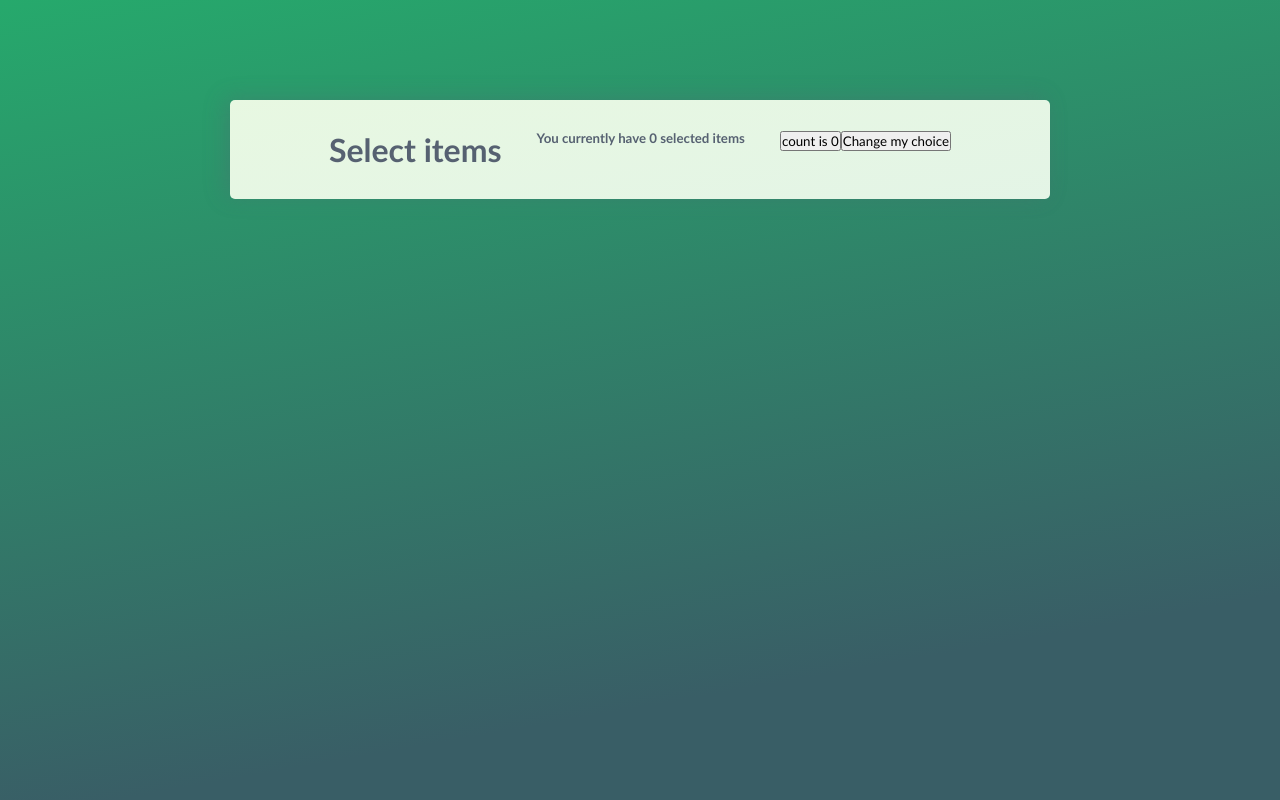
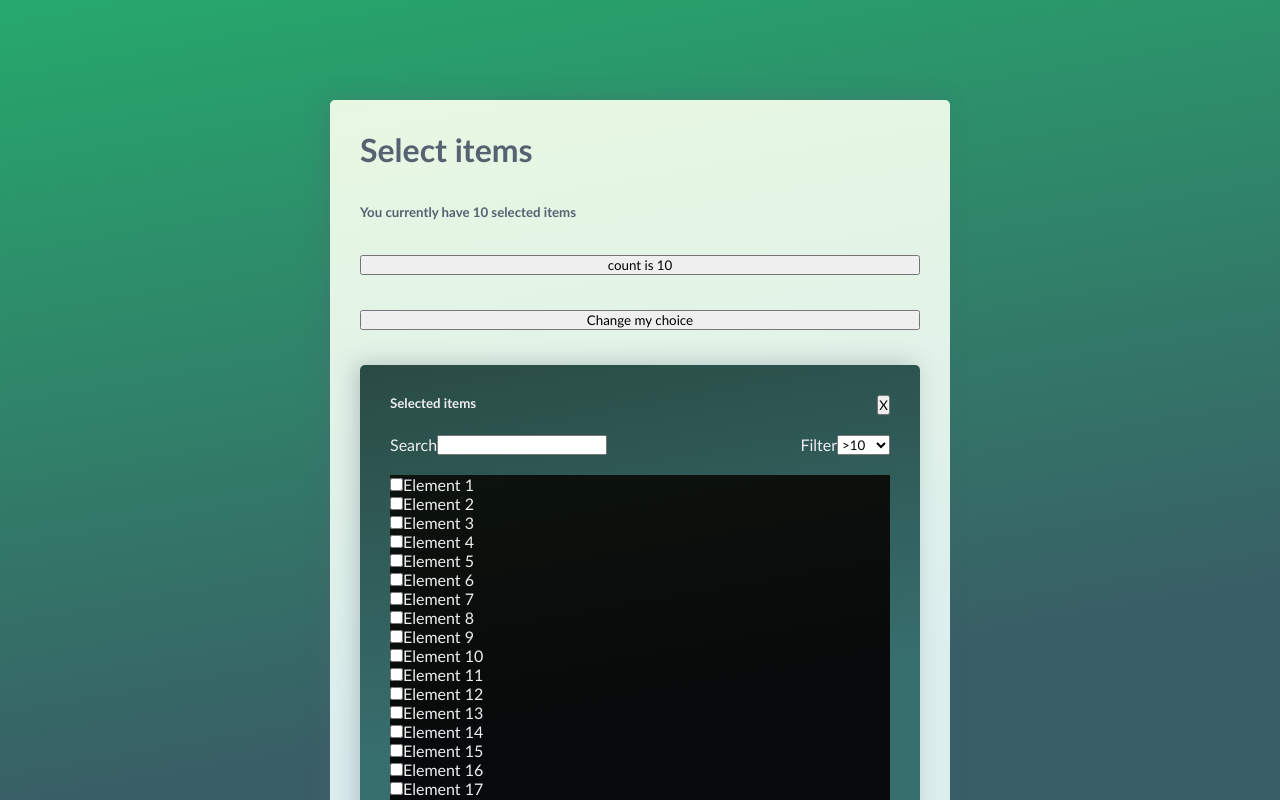
Before and after one commit to Ognjen-Radisic/element-widget, a React (Vite) app: page / in a window 1280 px wide. Both pictures are taken after a click on the button "Change my choice". Shown: the top 800 px of the page. Built offline with nearby package versions, Linux system fonts and the light colour scheme.

Commit message:
Application skeleton

```diff
--- a/src/App.scss
+++ b/src/App.scss
@@ -1,14 +1,61 @@
-.widget-container {
+.app-container {
+	display: flex;
+	justify-content: center;
+	flex-direction: column;
 	margin-top: 100px;
 	margin-left: auto;
 	margin-right: auto;
-	max-width: 820px;
+	max-width: 620px;
+	min-width: 420px;
 	padding: 30px;
 	color: #566171;
-	display: flex;
-	justify-content: center;
 	gap: 35px;
 	border-radius: 5px;
 	background: linear-gradient(170deg, #eafadf, #dceeee 80%) no-repeat 50% fixed;
 	box-shadow: -5px -2px 21px rgba(87, 100, 116, 0.3);
 }
+
+.widget-container {
+	display: flex;
+	justify-content: center;
+	flex-direction: column;
+	padding: 30px;
+	color: #eeeff1;
+	border-radius: 5px;
+	background: linear-gradient(170deg, #1b2416, #376e6e 80%) no-repeat 50% fixed;
+	box-shadow: -5px -2px 21px rgba(87, 100, 116, 0.3);
+}
+
+.widget-header {
+	display: flex;
+	justify-content: space-between;
+	margin-bottom: 20px;
+}
+
+.widget-options {
+	display: flex;
+	justify-content: space-between;
+	margin-bottom: 20px;
+}
+
+.widget-options-search {
+	display: flex;
+}
+.widget-options-filter {
+	display: flex;
+}
+
+.widget-body {
+	overflow-y: scroll;
+	height: 400px;
+	margin-bottom: 20px;
+	background: linear-gradient(170deg, #1b2416, #060a0a 80%) no-repeat 50% fixed;
+}
+
+.widget-selected-title {
+	margin-bottom: 20px;
+}
+
+.widget-selected-items {
+	margin-bottom: 20px;
+}
--- a/src/App.tsx
+++ b/src/App.tsx
@@ -2,19 +2,72 @@ import { useState } from "react";
 import "./App.scss";
 
 function App() {
-	const [count, setCount] = useState(0);
+	const [count, setCount] = useState(10);
+	const [isWidgetOpen, setIsWidgetOpen] = useState(false);
 
 	return (
 		<>
-			<div className="widget-container">
+			<div className="app-container">
 				<h1>Select items</h1>
 				<h5>You currently have {count} selected items</h5>
-				<div>
-					<button onClick={() => setCount((count) => count + 1)}>
-						count is {count}
-					</button>
-					<button>Change my choice</button>
-				</div>
+				<button onClick={() => setCount((count) => count + 1)}>
+					count is {count}
+				</button>
+				<button onClick={() => setIsWidgetOpen(!isWidgetOpen)}>
+					Change my choice
+				</button>
+				{isWidgetOpen && (
+					<div className="widget-container">
+						<div className="widget-header">
+							<h5>Selected items</h5>
+							<button onClick={() => setIsWidgetOpen(!isWidgetOpen)}>X</button>
+						</div>
+						<div className="widget-options">
+							<div className="widget-options-search">
+								<p>Search</p>
+								<input type="text" />
+							</div>
+							<div className="widget-options-filter">
+								<p>Filter</p>
+								<select name="elementFilter">
+									<option value="gt10">
+										<span>&#62;</span>10
+									</option>
+									<option value="gt100">
+										<span>&#62;</span>100
+									</option>
+									<option value="gt200">
+										<span>&#62;</span>200
+									</option>
+								</select>
+							</div>
+						</div>
+						<div className="widget-body">
+							{[...Array(300).keys()]
+								.map((i) => `Element ${i + 1}`)
+								.map((e) => {
+									return (
+										<div>
+											<input type="checkbox" id="scales" name="scales" />
+											<label>{e}</label>
+										</div>
+									);
+								})}
+						</div>
+						<div className="widget-selected-title">
+							<h5>Current selected items:</h5>
+						</div>
+						<div className="widget-selected-items">
+							<h5>You currently have {count} selected items</h5>
+						</div>
+						<div className="widget-ctas">
+							<button>Save</button>
+							<button onClick={() => setIsWidgetOpen(!isWidgetOpen)}>
+								Cancel
+							</button>
+						</div>
+					</div>
+				)}
 			</div>
 		</>
 	);
```
